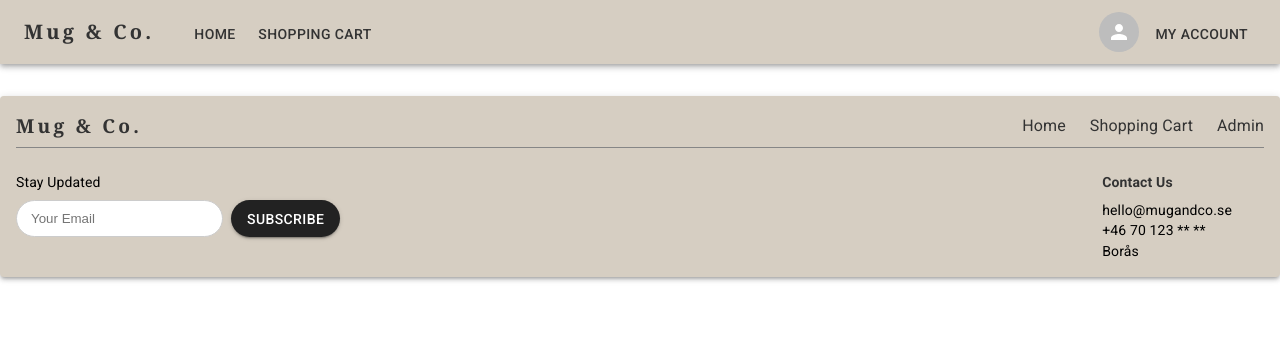
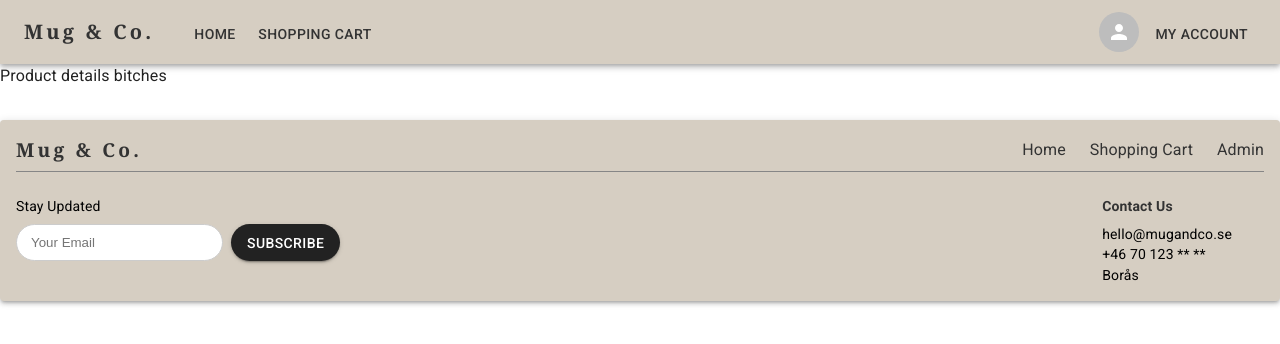
Before and after one commit to Coolastelammetcodes/WebShop, a React (Vite) app in the folder web/: page /products/1 in a window 1280 px wide. Shown: the top 344 px of the page. Built offline with nearby package versions, Linux system fonts and the light colour scheme.

Commit message:
Created product-details-page and also routing to product-details via product-card

```diff
--- a/web/src/App.tsx
+++ b/web/src/App.tsx
@@ -9,6 +9,7 @@ import { Home } from "./routes/home";
 import { OrderSummary } from "./routes/order-summary";
 import { ShoppingCart } from "./routes/shopping-cart";
 import type { CartItem } from "./types/cart";
+import ProductDetails from "./routes/product-details";
 
 export default function App() {
   const [cart, setCart] = useState<CartItem[]>([]);
@@ -73,6 +74,7 @@ export default function App() {
 
           <Route path="/checkout" element={<Checkout cart={cart} />} />
           <Route path="/order-summary" element={<OrderSummary />} />
+          <Route path="/products/:id" element={<ProductDetails />} />
         </Routes>
 
         <Footer />
--- a/web/src/components/product-card.tsx
+++ b/web/src/components/product-card.tsx
@@ -4,6 +4,8 @@ import CardContent from "@mui/material/CardContent";
 import CardMedia from "@mui/material/CardMedia";
 import Typography from "@mui/material/Typography";
 import type { Mug } from "../types/mug";
+import { Link } from "react-router";
+import { CardActionArea } from "@mui/material";
 
 type ProductCardProps = {
   mug: Mug;
@@ -22,6 +24,7 @@ export default function ProductCard({ mug, addToCart }: ProductCardProps) {
         flexDirection: "column",
       }}
     >
+      <CardActionArea component={Link} to={`/products/${mug.id}`}>
       <CardMedia
         component="img"
         image={mug.filepath}
@@ -73,6 +76,8 @@ export default function ProductCard({ mug, addToCart }: ProductCardProps) {
           {mug.price} kr
         </Typography>
 
+      </CardContent>
+      </CardActionArea>
         <Button
           variant="contained"
           onClick={() => addToCart(mug)}
@@ -88,7 +93,6 @@ export default function ProductCard({ mug, addToCart }: ProductCardProps) {
         >
           ADD TO CART
         </Button>
-      </CardContent>
     </Card>
   );
 }
--- /dev/null
+++ b/web/src/routes/product-details.tsx
@@ -0,0 +1,7 @@
+import { Box } from "@mui/material";
+
+export default function ProductDetails() {
+    return(
+        <Box>Product details bitches</Box>
+    );
+}
```
